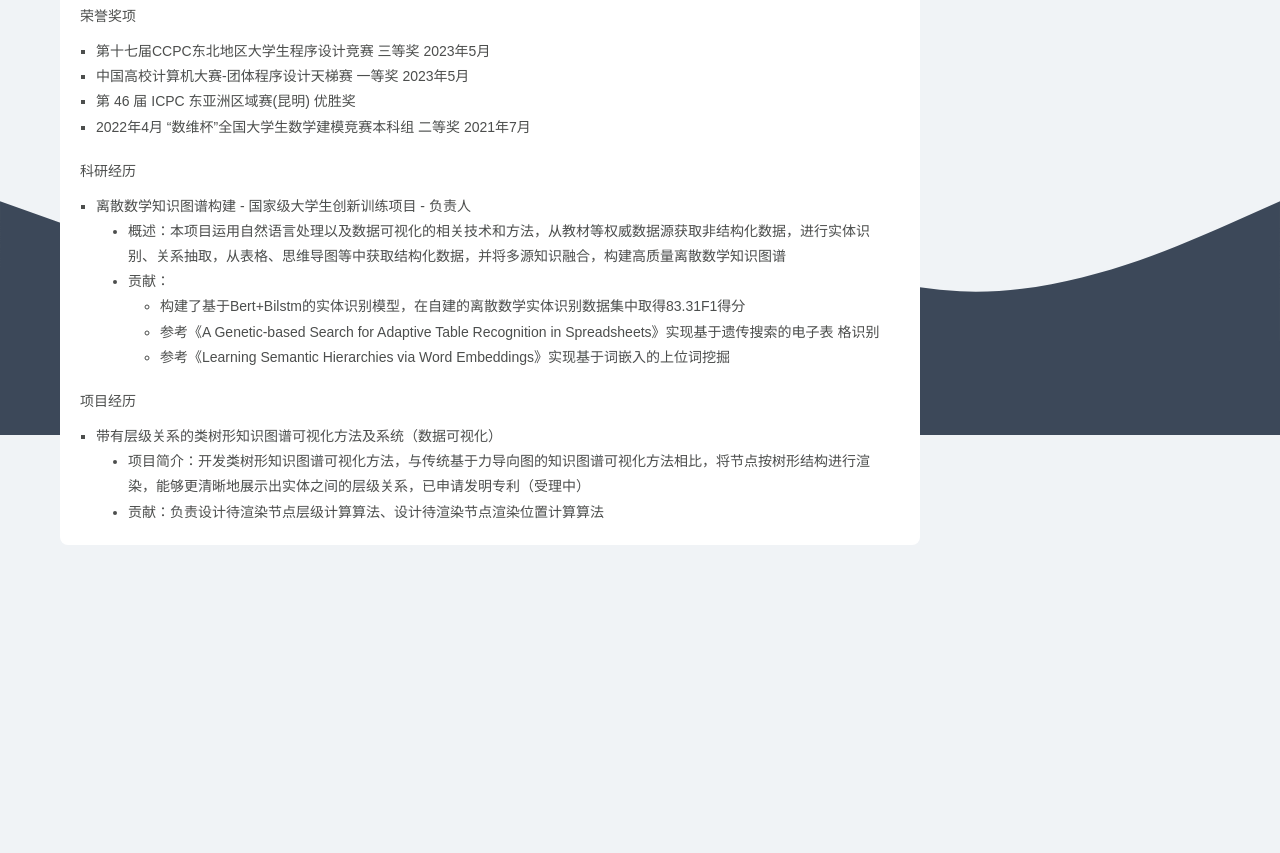
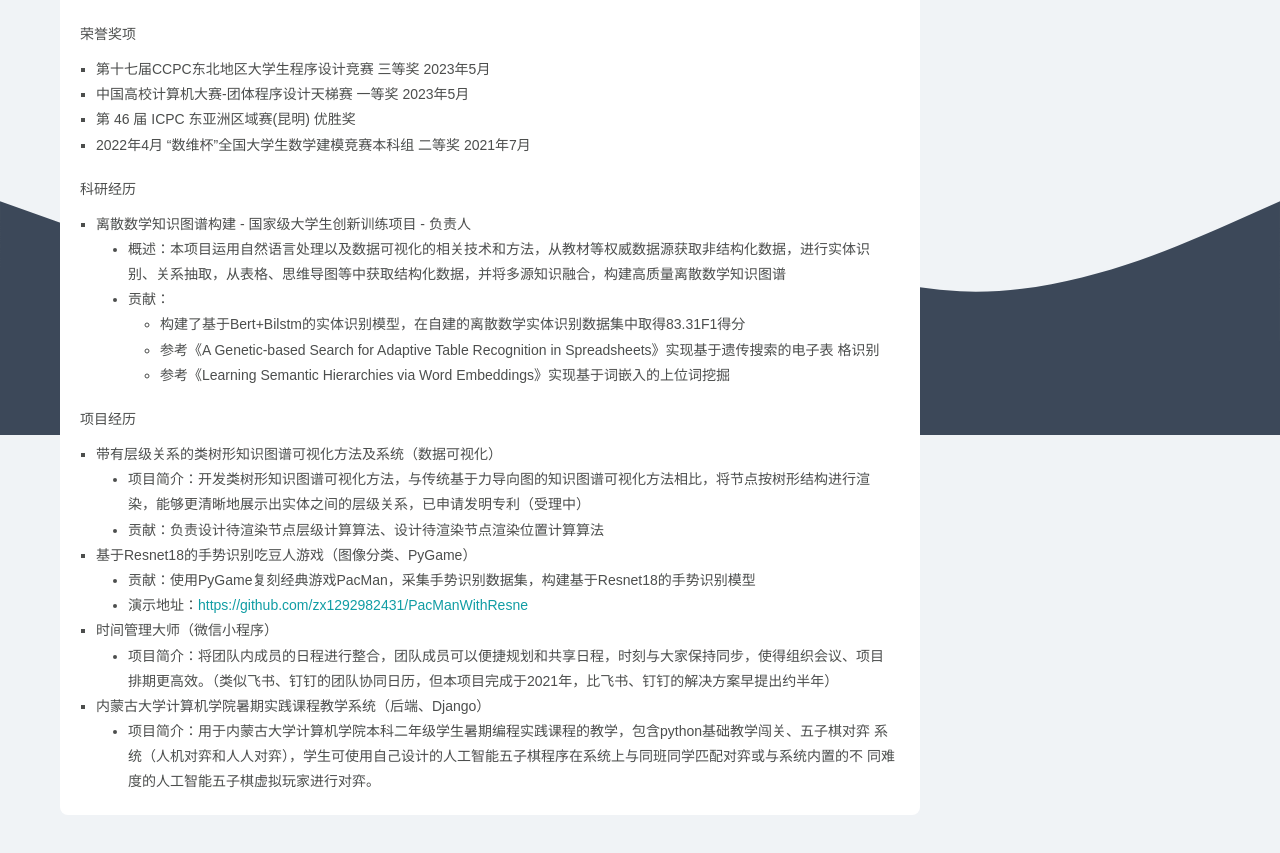
Before and after one commit to zx1292982431/zx1292982431.github.io, a plain HTML site: page about/index.html in a window 1280 px wide. Shown: the part 365-1218 px from the top of the page. Before the commit the page ends 1060 px from the top, so only its background shows below. Drawn offline with nearby package versions, Linux system fonts and the light colour scheme.

Commit message:
Site updated: 2023-06-11 20:31:13

```diff
--- a/about/index.html
+++ b/about/index.html
@@ -159,12 +159,9 @@
 id="page-clirdyxia00031wat8bf6butl"
 class="article article-type-page"
 >
-<div class="article-inner">
-    <div class="article-entry post-inner-html">
-        <img src="./identification.jpg" style="width: 5rem;height: 7rem" align="right" alt="photo">
-
   <div class="article-inner">
       <div class="article-entry post-inner-html">
+        <img src="./identification.jpg" style="width: 5rem;height: 7rem" align="right" alt="photo">
           <h3 id="李子轩"><a href="#李子轩" class="headerlink" title="李子轩"></a>李子轩</h3><p>男，2002-9</p>
 <p>本科，信息管理与信息学系统，计算机学院（软件学院），内蒙古大学，2020 - 今</p>
 <p>GPA：3.71&#x2F;4.00 | CET4:534 | CET6:425</p>
@@ -192,9 +189,26 @@
 </li>
 </ul>
 <h5 id="项目经历"><a href="#项目经历" class="headerlink" title="项目经历"></a>项目经历</h5><ul>
-<li>带有层级关系的类树形知识图谱可视化方法及系统（数据可视化）<ul>
+<li><p>带有层级关系的类树形知识图谱可视化方法及系统（数据可视化）</p>
+<ul>
 <li>项目简介：开发类树形知识图谱可视化方法，与传统基于力导向图的知识图谱可视化方法相比，将节点按树形结构进行渲 染，能够更清晰地展示出实体之间的层级关系，已申请发明专利（受理中）</li>
 <li>贡献：负责设计待渲染节点层级计算算法、设计待渲染节点渲染位置计算算法</li>
+</ul>
+</li>
+<li><p>基于Resnet18的手势识别吃豆人游戏（图像分类、PyGame）</p>
+<ul>
+<li>贡献：使用PyGame复刻经典游戏PacMan，采集手势识别数据集，构建基于Resnet18的手势识别模型</li>
+<li>演示地址：<a target="_blank" rel="noopener" href="https://github.com/zx1292982431/PacManWithResne">https://github.com/zx1292982431/PacManWithResne</a></li>
+</ul>
+</li>
+<li><p>时间管理大师（微信小程序）</p>
+<ul>
+<li>项目简介：将团队内成员的日程进行整合，团队成员可以便捷规划和共享日程，时刻与大家保持同步，使得组织会议、项目 排期更高效。（类似飞书、钉钉的团队协同日历，但本项目完成于2021年，比飞书、钉钉的解决方案早提出约半年）</li>
+</ul>
+</li>
+<li><p>内蒙古大学计算机学院暑期实践课程教学系统（后端、Django）</p>
+<ul>
+<li>项目简介：用于内蒙古大学计算机学院本科二年级学生暑期编程实践课程的教学，包含python基础教学闯关、五子棋对弈 系统（人机对弈和人人对弈），学生可使用自己设计的人工智能五子棋程序在系统上与同班同学匹配对弈或与系统内置的不 同难度的人工智能五子棋虚拟玩家进行对弈。</li>
 </ul>
 </li>
 </ul>
```
